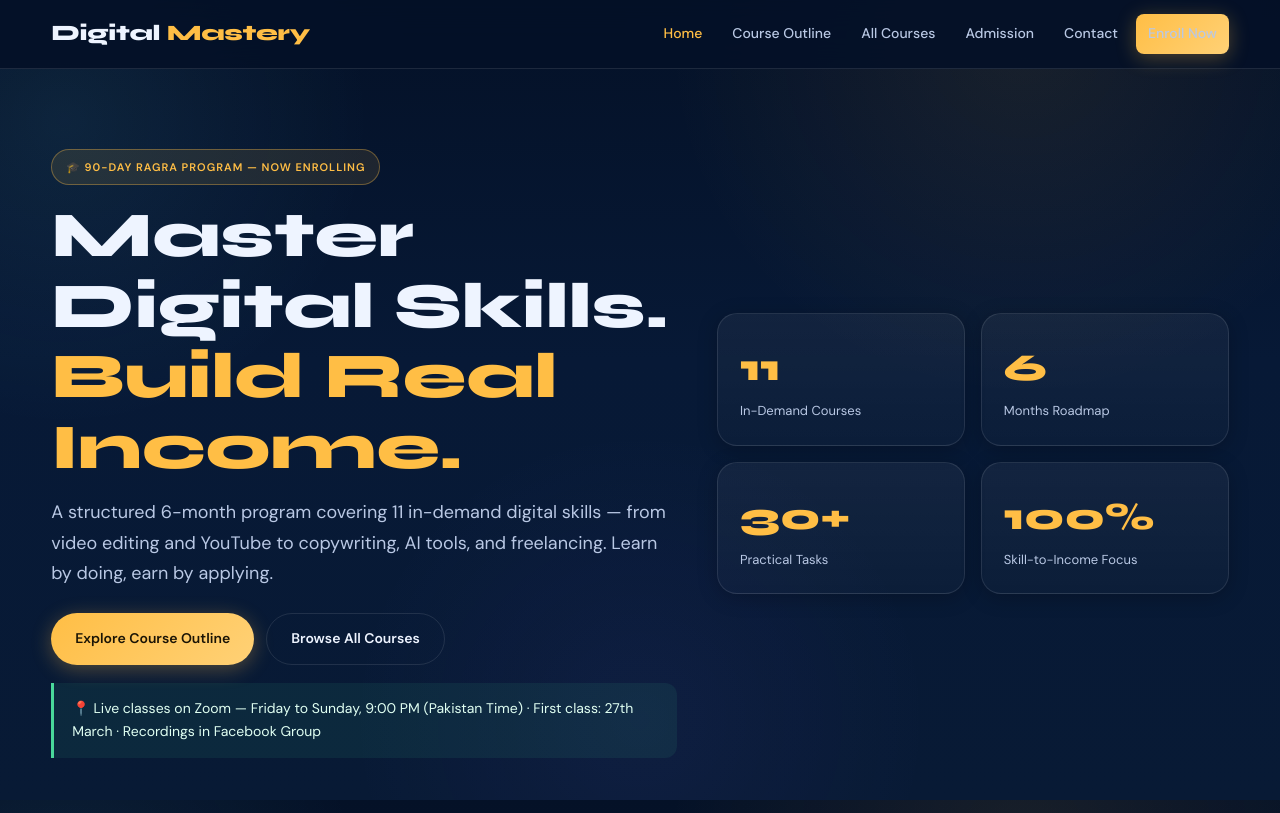
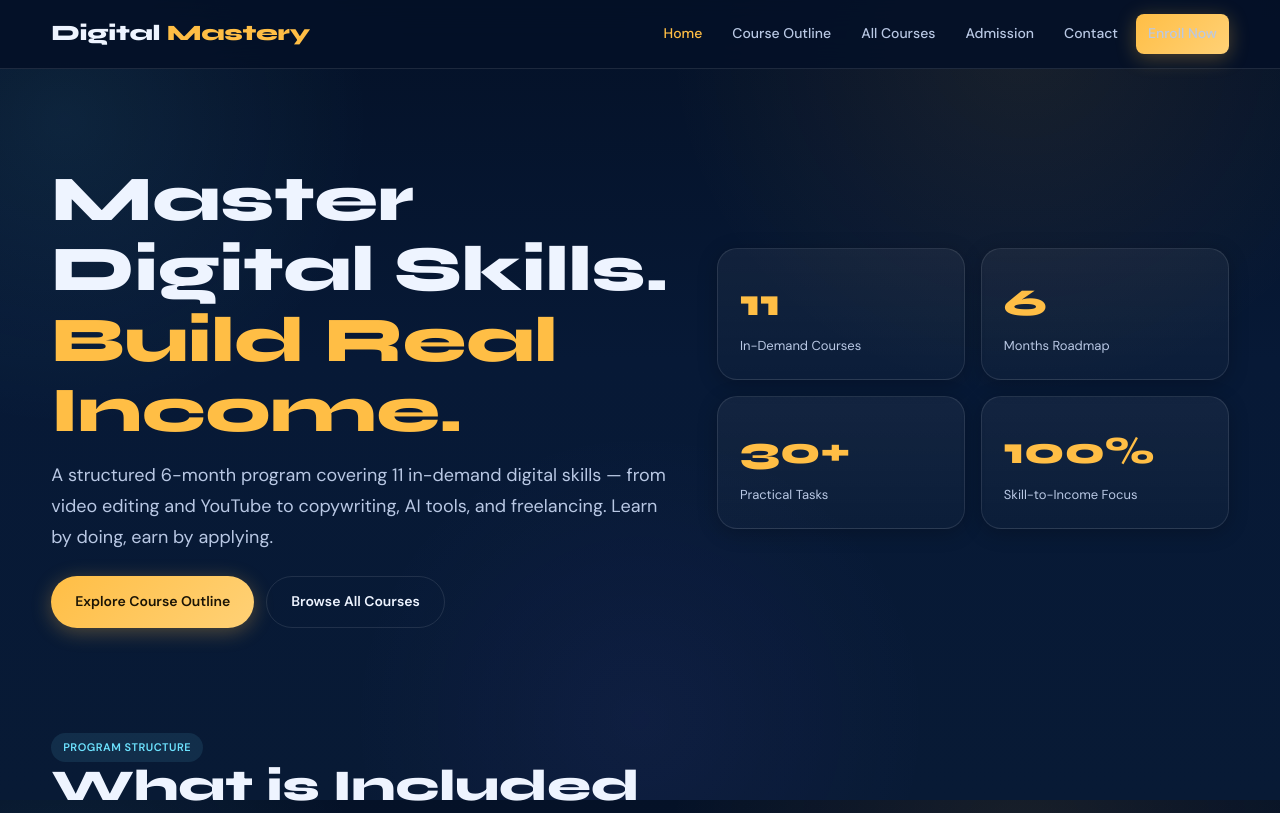
Before and after one commit to ashiq80-vibeclass/Digital-Mastery-Academy, a plain HTML site: page index.html in a window 1280 px wide. Shown: the top 813 px of the page. Drawn offline with Linux system fonts and the light colour scheme.

Commit message:
Remove badge and hero note from header
Removed the badge and hero note sections from the header.

```diff
--- a/index.html
+++ b/index.html
@@ -27,16 +27,14 @@
 <header class="hero">
   <div class="container hero-grid">
     <div>
-      <div class="badge">🎓 90-Day Ragra Program — Now Enrolling</div>
+
       <h1>Master Digital Skills.<br><span style="color:var(--gold)">Build Real Income.</span></h1>
       <p class="lead">A structured 6-month program covering 11 in-demand digital skills — from video editing and YouTube to copywriting, AI tools, and freelancing. Learn by doing, earn by applying.</p>
       <div class="hero-actions">
         <a class="btn" href="course-outline.html">Explore Course Outline</a>
         <a class="btn btn-outline" href="courses.html">Browse All Courses</a>
       </div>
-      <div class="hero-note">
-        📍 Live classes on Zoom — Friday to Sunday, 9:00 PM (Pakistan Time) · First class: 27th March · Recordings in Facebook Group
-      </div>
+
     </div>
     <div class="stat-grid">
       <div class="stat"><div class="num">11</div><div class="label">In-Demand Courses</div></div>
```
